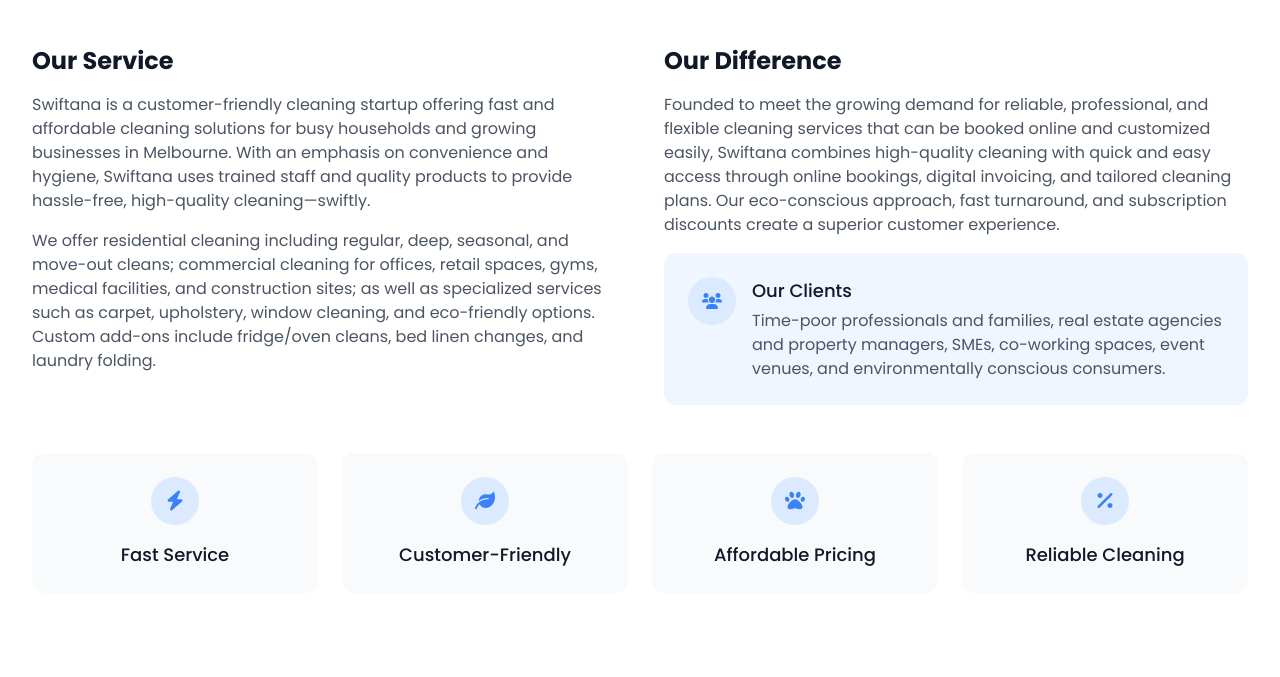
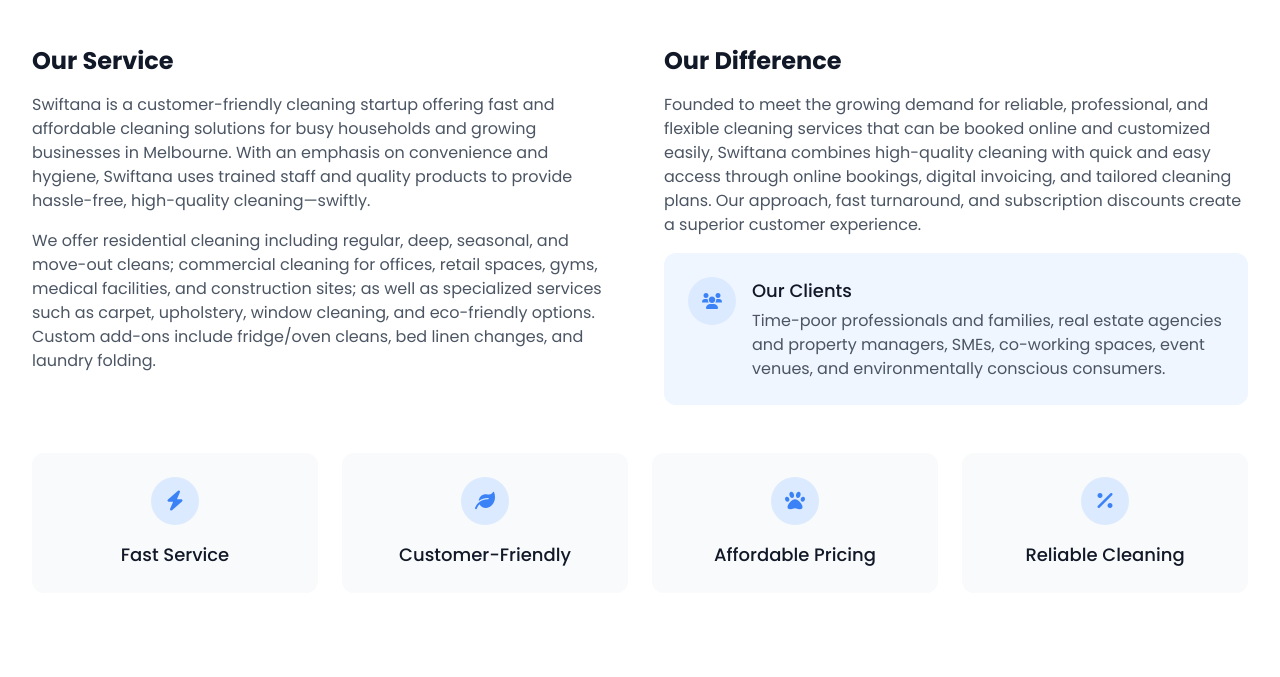
Before and after one commit to swiftana/website, a plain HTML site: page index.html in a window 1280 px wide. Shown: the part 2309-2986 px from the top of the page. Drawn offline with nearby package versions, Linux system fonts and the light colour scheme.

Commit message:
small change

```diff
--- a/index.html
+++ b/index.html
@@ -651,7 +651,7 @@
                 <div>
                     <h3 class="text-2xl font-bold text-gray-900 mb-4">Our Difference</h3>
                     <p class="text-gray-600 mb-4">
-                        Founded to meet the growing demand for reliable, professional, and flexible cleaning services that can be booked online and customized easily, Swiftana combines high-quality cleaning with quick and easy access through online bookings, digital invoicing, and tailored cleaning plans. Our eco-conscious approach, fast turnaround, and subscription discounts create a superior customer experience.
+                        Founded to meet the growing demand for reliable, professional, and flexible cleaning services that can be booked online and customized easily, Swiftana combines high-quality cleaning with quick and easy access through online bookings, digital invoicing, and tailored cleaning plans. Our approach, fast turnaround, and subscription discounts create a superior customer experience.
                     </p>
                     <div class="bg-blue-50 p-6 rounded-xl">
                         <div class="flex items-start">
```
